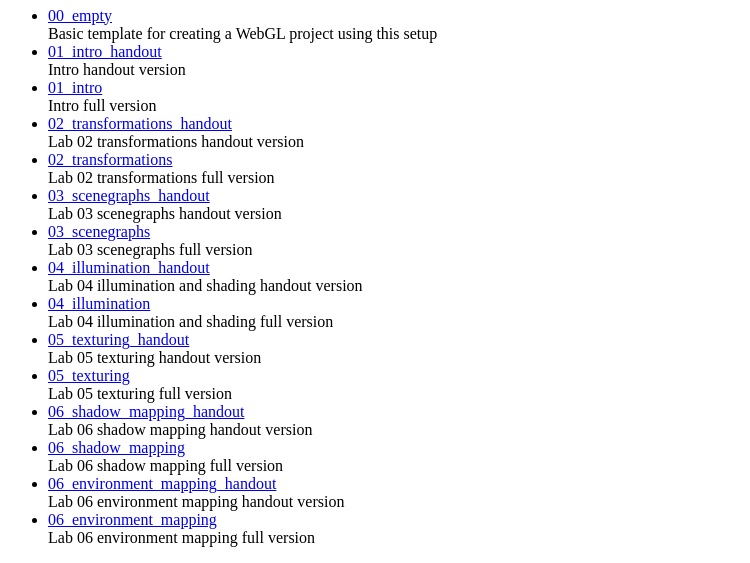
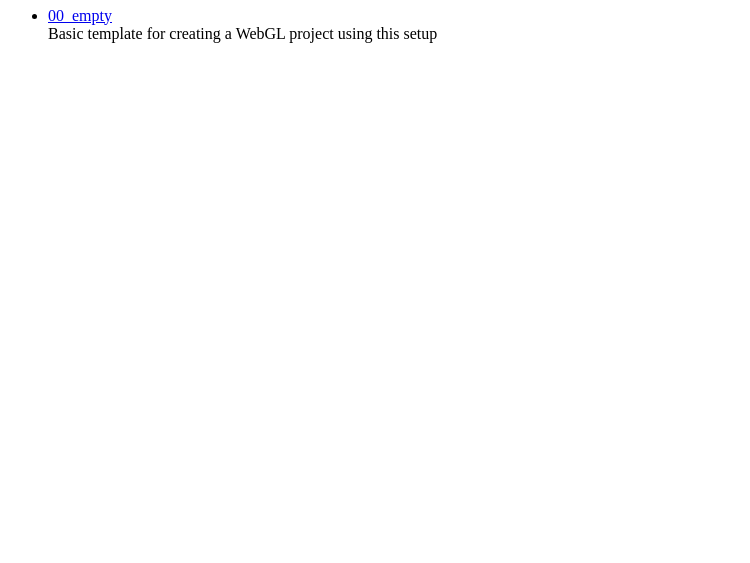
Before and after one commit to indrajitkurmi/cg_lab_2021, a plain HTML site: page index.html in a window 1280 px wide. Shown: the part 269-832 px from the top of the page, without its empty margins (0-750 px from the left). After the commit the page ends 800 px from the top, so only its background shows below. Drawn offline with Linux system fonts and the light colour scheme.

Commit message:
update repo link and remove lab project listing

```diff
--- a/index.html
+++ b/index.html
@@ -1,18 +1,22 @@
 <!DOCTYPE html>
 <html lang="en">
+
 <head>
   <meta charset="UTF-8">
   <title>Computer Graphics Lab</title>
 </head>
+
 <body>
   <h1>Computer Graphics Lab</h1>
   <p>
-      This repository contains the labs for the course <a href="https://www.jku.at/en/institute-of-computer-graphics/teaching/courses/summer-semester/computer-graphics/">Computer Graphics</a> at the Johannes Kepler University Linz.
+    This repository contains the labs for the course <a
+      href="https://www.jku.at/en/institute-of-computer-graphics/teaching/courses/summer-semester/computer-graphics/">Computer
+      Graphics</a> at the Johannes Kepler University Linz.
 
   </p>
 
   <h1>Repository</h1>
-    <p><a href="https://github.com/jku-icg/cg_lab_2020">https://github.com/jku-icg/cg_lab_2020</a></p>
+  <p><a href="https://github.com/jku-icg/cg_lab_2021">https://github.com/jku-icg/cg_lab_2021</a></p>
 
   <h1>Projects</h1>
 
@@ -20,48 +24,7 @@
     <li><a href="./00_empty/">00_empty</a><br>
       Basic template for creating a WebGL project using this setup
     </li>
-      <li><a href="./01_intro_handout/">01_intro_handout</a><br>
-        Intro handout version
-      </li>
-      <li><a href="./01_intro/">01_intro</a><br>
-        Intro full version
-      </li>
-      <li><a href="./02_transformations_handout/">02_transformations_handout</a><br>
-        Lab 02 transformations handout version
-      </li>
-      <li><a href="./02_transformations/">02_transformations</a><br>
-        Lab 02 transformations full version
-      </li>
-      <li><a href="./03_scenegraphs_handout/">03_scenegraphs_handout</a><br>
-        Lab 03 scenegraphs handout version
-      </li>
-      <li><a href="./03_scenegraphs/">03_scenegraphs</a><br>
-        Lab 03 scenegraphs full version
-      </li>
-      <li><a href="./04_illumination_handout/">04_illumination_handout</a><br>
-        Lab 04 illumination and shading handout version
-      </li>
-      <li><a href="./04_illumination/">04_illumination</a><br>
-        Lab 04 illumination and shading full version
-      </li>
-	  <li><a href="./05_texturing_handout/">05_texturing_handout</a><br>
-        Lab 05 texturing handout version
-      </li>
-	  <li><a href="./05_texturing/">05_texturing</a><br>
-        Lab 05 texturing full version
-      </li>
-	  <li><a href="./06_shadow_mapping_handout/">06_shadow_mapping_handout</a><br>
-        Lab 06 shadow mapping handout version
-      </li>
-	  <li><a href="./06_shadow_mapping/">06_shadow_mapping</a><br>
-        Lab 06 shadow mapping full version
-      </li>
-	  <li><a href="./06_environment_mapping_handout/">06_environment_mapping_handout</a><br>
-        Lab 06 environment mapping handout version
-      </li>
-	  <li><a href="./06_environment_mapping/">06_environment_mapping</a><br>
-        Lab 06 environment mapping full version
-      </li>
   </ul>
 </body>
+
 </html>
```
Lines whose indentation alone changed are shown as unchanged.
